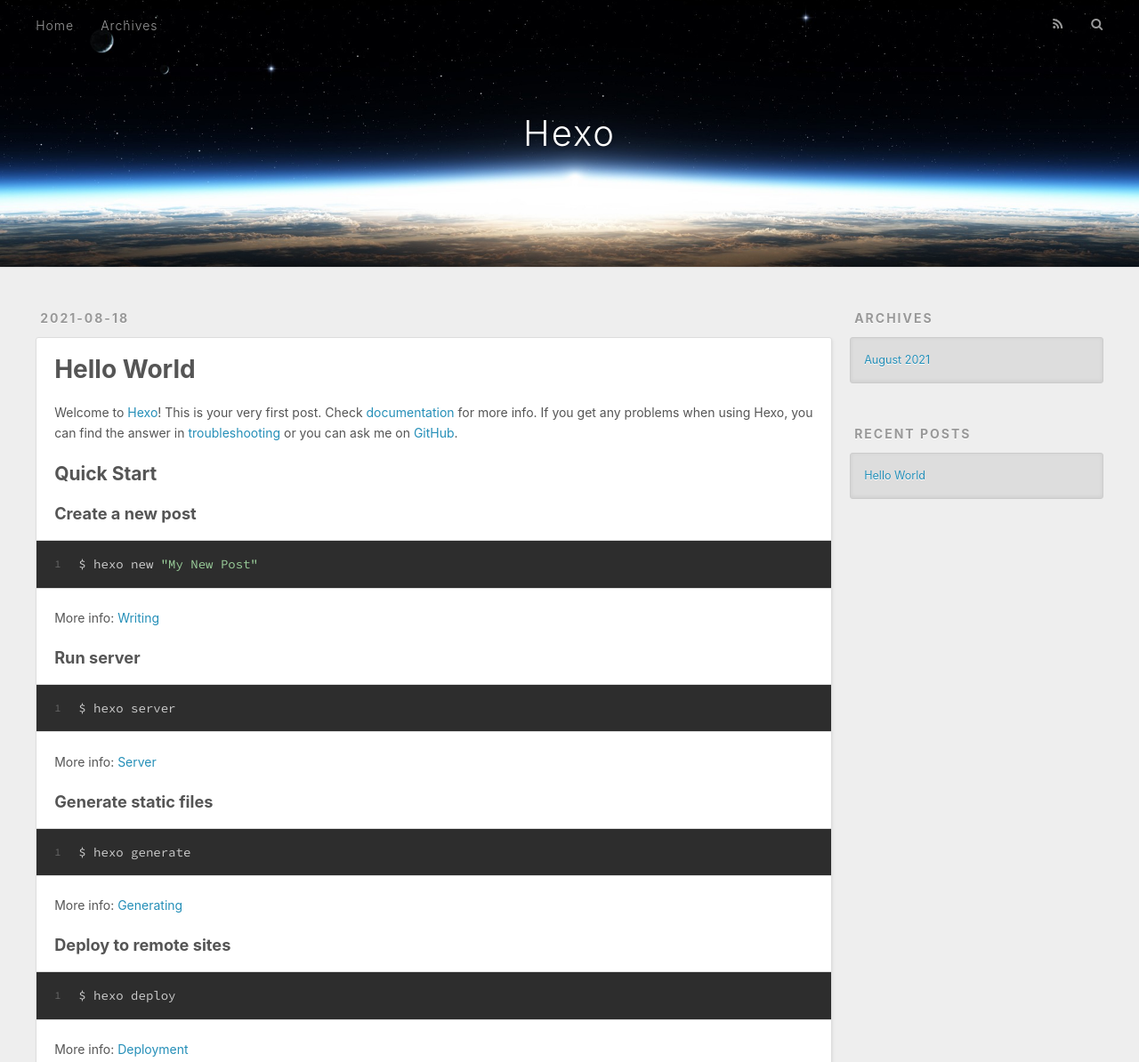
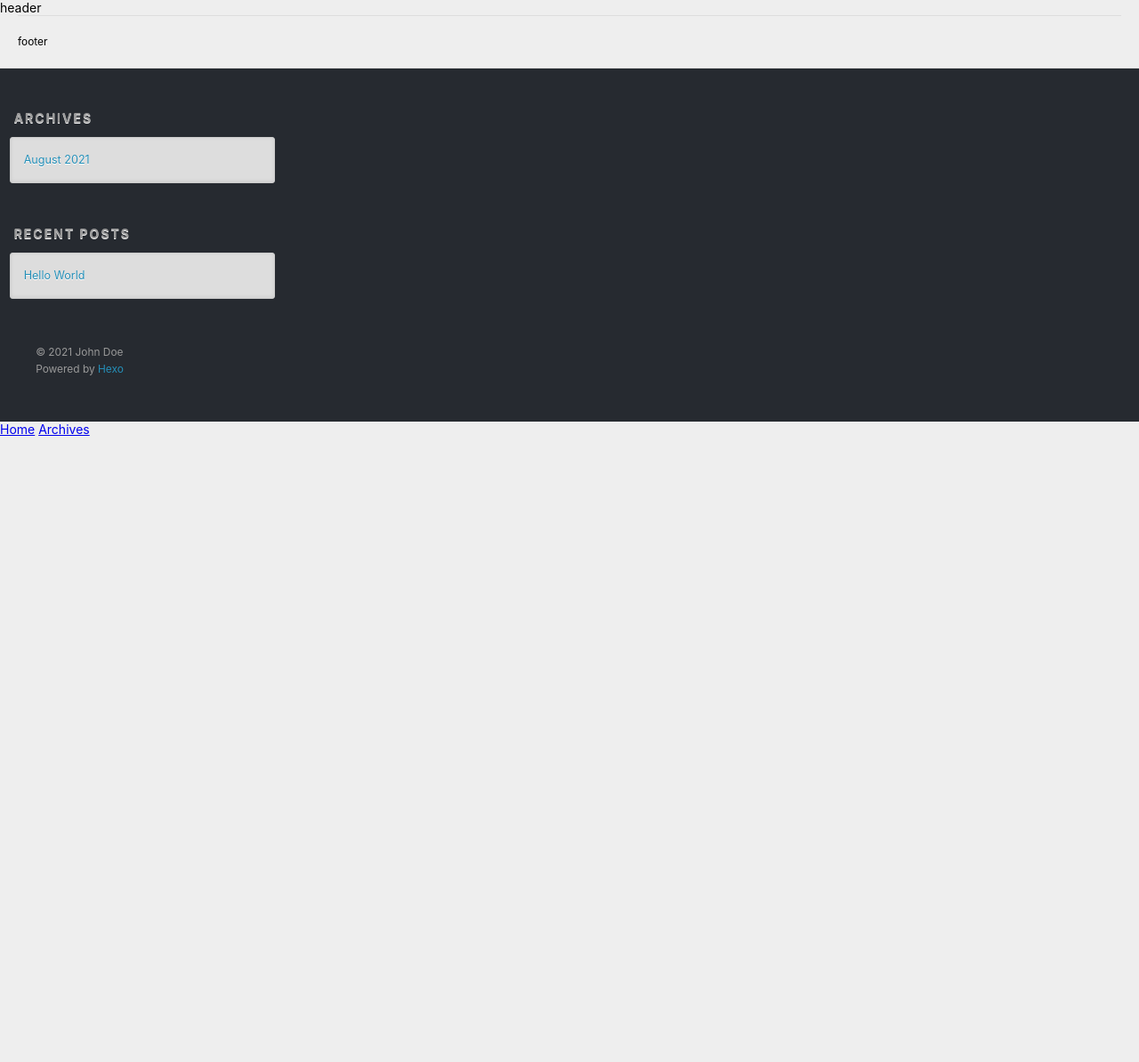
Before and after one commit to cangshua/cangshua.github.io, a plain HTML site: page index.html in a window 1280 px wide. Shown: the top 1194 px of the page at 89% size. After the commit the page ends 800 px from the top, so only its background shows below. Drawn offline with nearby package versions, Linux system fonts and the light colour scheme.

Commit message:
Update index.html

```diff
--- a/index.html
+++ b/index.html
@@ -29,83 +29,16 @@
 <meta name="generator" content="Hexo 5.4.0"></head>
 
 <body>
-  <div id="container">
-    <div id="wrap">
-      <header id="header">
-  <div id="banner"></div>
-  <div id="header-outer" class="outer">
-    <div id="header-title" class="inner">
-      <h1 id="logo-wrap">
-        <a href="/" id="logo">Hexo</a>
-      </h1>
 
-    </div>
-    <div id="header-inner" class="inner">
-      <nav id="main-nav">
-        <a id="main-nav-toggle" class="nav-icon"></a>
+</header>
 
-          <a class="main-nav-link" href="/">Home</a>
-
-          <a class="main-nav-link" href="/archives">Archives</a>
-
-      </nav>
-      <nav id="sub-nav">
-
-          <a id="nav-rss-link" class="nav-icon" href="/atom.xml" title="RSS Feed"></a>
-
-        <a id="nav-search-btn" class="nav-icon" title="Search"></a>
-      </nav>
-      <div id="search-form-wrap">
-        <form action="//google.com/search" method="get" accept-charset="UTF-8" class="search-form"><input type="search" name="q" class="search-form-input" placeholder="Search"><button type="submit" class="search-form-submit">&#xF002;</button><input type="hidden" name="sitesearch" value="http://example.com"></form>
-      </div>
-    </div>
-  </div>
-</header>
-      <div class="outer">
-        <section id="main">
-
-    <article id="post-hello-world" class="article article-type-post" itemscope itemprop="blogPost">
-  <div class="article-meta">
-    <a href="/2021/08/18/hello-world/" class="article-date">
-  <time datetime="2021-08-18T01:12:15.458Z" itemprop="datePublished">2021-08-18</time>
-</a>
-
-  </div>
-  <div class="article-inner">
+    header
+      </header>
 
 
-      <header class="article-header">
+    <footer class="article-footer">
 
-
-    <h1 itemprop="name">
-      <a class="article-title" href="/2021/08/18/hello-world/">Hello World</a>
-    </h1>
-
-
-      </header>
-
-    <div class="article-entry" itemprop="articleBody">
-
-        <p>Welcome to <a target="_blank" rel="noopener" href="https://hexo.io/">Hexo</a>! This is your very first post. Check <a target="_blank" rel="noopener" href="https://hexo.io/docs/">documentation</a> for more info. If you get any problems when using Hexo, you can find the answer in <a target="_blank" rel="noopener" href="https://hexo.io/docs/troubleshooting.html">troubleshooting</a> or you can ask me on <a target="_blank" rel="noopener" href="https://github.com/hexojs/hexo/issues">GitHub</a>.</p>
-<h2 id="Quick-Start"><a href="#Quick-Start" class="headerlink" title="Quick Start"></a>Quick Start</h2><h3 id="Create-a-new-post"><a href="#Create-a-new-post" class="headerlink" title="Create a new post"></a>Create a new post</h3><figure class="highlight bash"><table><tr><td class="gutter"><pre><span class="line">1</span><br></pre></td><td class="code"><pre><span class="line">$ hexo new <span class="string">&quot;My New Post&quot;</span></span><br></pre></td></tr></table></figure>
-
-<p>More info: <a target="_blank" rel="noopener" href="https://hexo.io/docs/writing.html">Writing</a></p>
-<h3 id="Run-server"><a href="#Run-server" class="headerlink" title="Run server"></a>Run server</h3><figure class="highlight bash"><table><tr><td class="gutter"><pre><span class="line">1</span><br></pre></td><td class="code"><pre><span class="line">$ hexo server</span><br></pre></td></tr></table></figure>
-
-<p>More info: <a target="_blank" rel="noopener" href="https://hexo.io/docs/server.html">Server</a></p>
-<h3 id="Generate-static-files"><a href="#Generate-static-files" class="headerlink" title="Generate static files"></a>Generate static files</h3><figure class="highlight bash"><table><tr><td class="gutter"><pre><span class="line">1</span><br></pre></td><td class="code"><pre><span class="line">$ hexo generate</span><br></pre></td></tr></table></figure>
-
-<p>More info: <a target="_blank" rel="noopener" href="https://hexo.io/docs/generating.html">Generating</a></p>
-<h3 id="Deploy-to-remote-sites"><a href="#Deploy-to-remote-sites" class="headerlink" title="Deploy to remote sites"></a>Deploy to remote sites</h3><figure class="highlight bash"><table><tr><td class="gutter"><pre><span class="line">1</span><br></pre></td><td class="code"><pre><span class="line">$ hexo deploy</span><br></pre></td></tr></table></figure>
-
-<p>More info: <a target="_blank" rel="noopener" href="https://hexo.io/docs/one-command-deployment.html">Deployment</a></p>
-
-
-    </div>
-    <footer class="article-footer">
-      <a data-url="http://example.com/2021/08/18/hello-world/" data-id="cksgtfoav0000f4woglmw2di8" class="article-share-link">Share</a>
-
-
+      footer
     </footer>
   </div>
 
```
